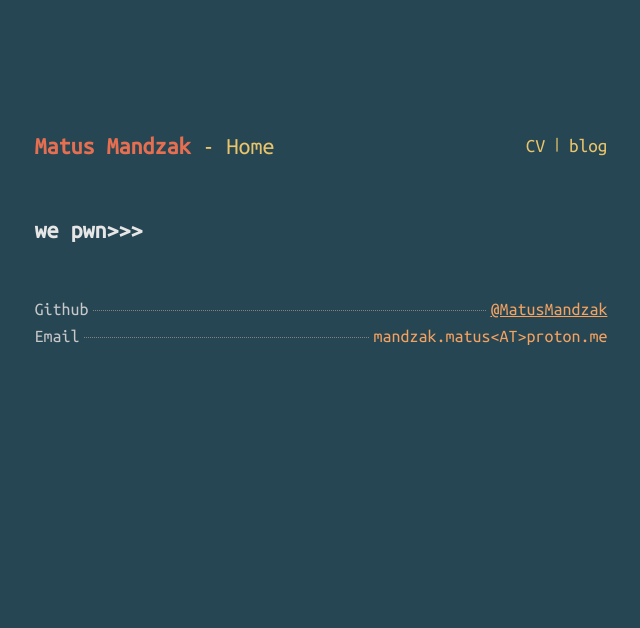
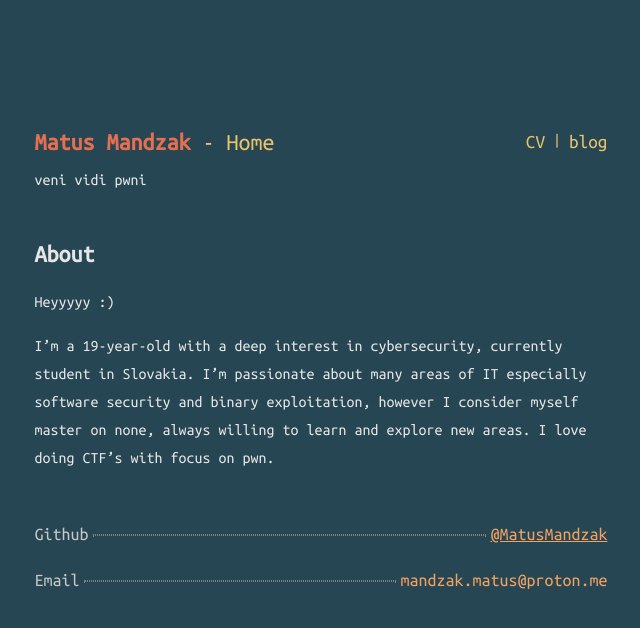
Before and after one commit to MatusMandzak/matusmandzak.github.io, a Jekyll site: the page built from index.md, in a window 1280 px wide. Shown: the top 628 px of the page, without its empty margins (319-959 px from the left). Built offline with Jekyll 4.4.1, drawn with Linux system fonts in a browser that asks for light colours.

Commit message:
Updated some files

```diff
--- a/_includes/footer-off.html
+++ b/_includes/footer-off.html
@@ -7,6 +7,6 @@
   <div class="flex align-center ">
     <span>Email</span>
     <hr class="no-margin dotted-hor ml-1">
-    <p class="ml-1 orange">mandzak.matus&lt;AT&gt;proton.me</p>
+    <p class="ml-1 orange">mandzak.matus@proton.me</p>
   </div>
 </footer>
--- a/_includes/header.html
+++ b/_includes/header.html
@@ -18,3 +18,6 @@
 
     </nav>
 </header>
+<div class="flex justify-between align-center centered mb-3">
+  veni vidi pwni
+</div>
--- a/_layouts/default.html
+++ b/_layouts/default.html
@@ -11,7 +11,7 @@
     <div class="centered">
       {%- include header.html -%}
     <p class="centered font-light no-margin text-xl grey3  mb-12">  {{ page.subtitle }} </p>
-    <div class="centered">{{ content }}</div>
+    <div class="centered lh-175">{{ content }}</div>
       {%- include footer-off.html -%}
   </div>
   </body>
--- a/assets/css/main.scss
+++ b/assets/css/main.scss
@@ -6,10 +6,6 @@
 
 * {
     box-sizing: border-box;
-    border-width: 0;
-    line-height: 1.5;
-    margin: 0;
-
 }
 
 
@@ -215,7 +211,12 @@ a {
     font-size: 2.0rem;
     line-height: 1.75rem;
 }
-
+.lh-175 {
+    line-height: 1.75rem;
+}
+.lh-2 {
+    line-height: 2rem;
+}
 .font-light {
     font-weight: 300;
   }
--- a/index.md
+++ b/index.md
@@ -3,5 +3,7 @@ layout: default
 title: "Home"
 subtitle: ""
 ---
+## About
+Heyyyyy :)
 
-<h2>we pwn>>></h2>
+I’m a 19-year-old with a deep interest in cybersecurity, currently student in Slovakia. I’m passionate about many areas of IT especially software security and binary exploitation, however I consider myself master on none, always willing to learn and explore new areas. I love doing CTF’s with focus on pwn.
```
Also changed, not shown: 9 other files.
